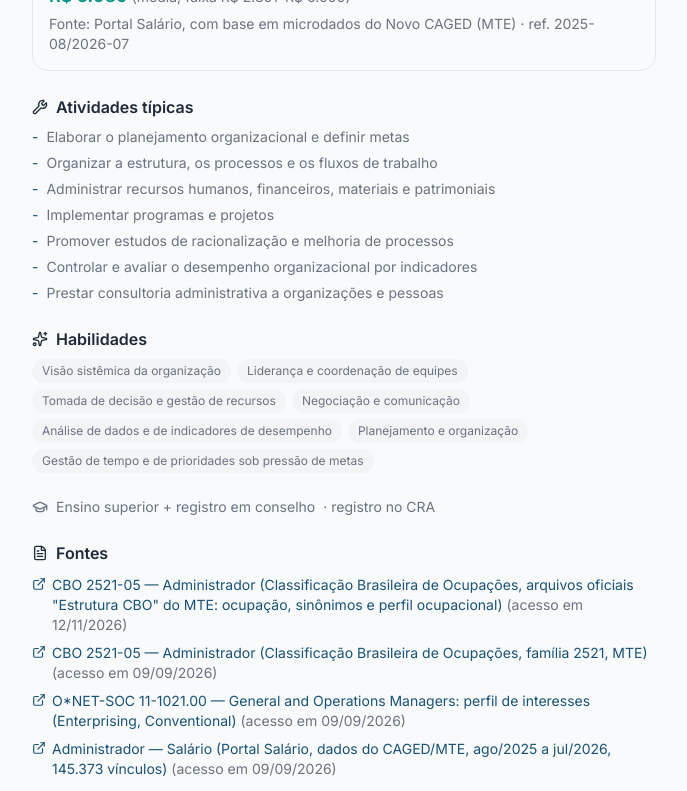
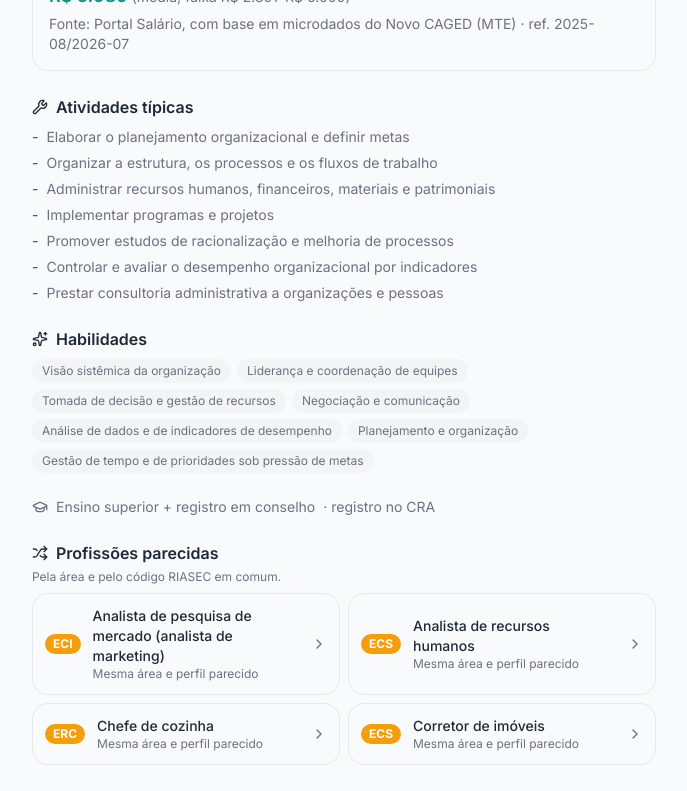
Before and after one commit to SaraCastilhos/INOVA, a Next.js app: page /profissoes/administrador in a window 1280 px wide. Shown: the part 416-1207 px from the top of the page, without its empty margins (296-983 px from the left). Built offline with nearby package versions, Linux system fonts and the light colour scheme; no server answers.

Commit message:
feat(guia): profissoes parecidas na pagina de cada profissao
Sugere ate 4 profissoes pela mesma area e pelo codigo RIASEC em comum
(exige ao menos uma letra em comum), mostrando o motivo de cada uma.

```diff
--- a/app/profissoes/[slug]/page.tsx
+++ b/app/profissoes/[slug]/page.tsx
@@ -10,8 +10,11 @@ import {
   CalendarClock,
   GraduationCap,
   ExternalLink,
+  Shuffle,
+  ChevronRight,
 } from 'lucide-react'
 import { PROFISSOES } from '@/lib/guia'
+import { profissoesParecidas, type MotivoParecida } from '@/lib/professions'
 import { RIASEC_INFO, FORMACAO_LABELS } from '@/lib/types'
 import { fmtBRL, fmtData } from '@/lib/format'
 
@@ -21,6 +24,12 @@ import { fmtBRL, fmtData } from '@/lib/format'
 // original pedia: guia de profissões com leitura pública.
 
 type Params = Promise<{ slug: string }>
+
+const MOTIVO_LABEL: Record<MotivoParecida, string> = {
+  'area-e-perfil': 'Mesma área e perfil parecido',
+  area: 'Mesma área',
+  perfil: 'Perfil RIASEC parecido',
+}
 
 function getProfissao(slug: string) {
   return PROFISSOES.find((p) => p.slug === slug)
@@ -44,6 +53,7 @@ export default async function ProfissaoDetalhePage({ params }: { params: Params
   const { slug } = await params
   const profissao = getProfissao(slug)
   if (!profissao) notFound()
+  const parecidas = profissoesParecidas(profissao)
 
   return (
     <div className="min-h-screen flex flex-col bg-background">
@@ -132,6 +142,40 @@ export default async function ProfissaoDetalhePage({ params }: { params: Params
           )}
         </div>
 
+        {parecidas.length > 0 && (
+          <div>
+            <h2 className="flex items-center gap-2 text-base font-semibold text-foreground mb-1">
+              <Shuffle className="h-4 w-4" /> Profissões parecidas
+            </h2>
+            <p className="text-xs text-muted-foreground mb-2">
+              Pela área e pelo código RIASEC em comum.
+            </p>
+            <ul className="grid gap-2 sm:grid-cols-2">
+              {parecidas.map(({ profissao: p, motivo }) => (
+                <li key={p.slug}>
+                  <Link
+                    href={`/profissoes/${p.slug}`}
+                    className="flex h-full items-center gap-3 rounded-xl border border-border p-3 hover:bg-muted transition-colors"
+                  >
+                    <span
+                      className="shrink-0 px-2 py-0.5 rounded-full text-xs font-bold text-white"
+                      style={{ backgroundColor: RIASEC_INFO[p.riasec_primary].cor }}
+                      title={`Perfil RIASEC: ${p.riasec_code}`}
+                    >
+                      {p.riasec_code}
+                    </span>
+                    <span className="min-w-0 flex-1">
+                      <span className="block text-sm font-medium text-foreground">{p.nome}</span>
+                      <span className="block text-xs text-muted-foreground">{MOTIVO_LABEL[motivo]}</span>
+                    </span>
+                    <ChevronRight className="h-4 w-4 shrink-0 text-muted-foreground" />
+                  </Link>
+                </li>
+              ))}
+            </ul>
+          </div>
+        )}
+
         <div>
           <h2 className="flex items-center gap-2 text-base font-semibold text-foreground mb-2">
             <FileText className="h-4 w-4" /> Fontes
--- a/lib/professions.ts
+++ b/lib/professions.ts
@@ -24,6 +24,45 @@ export const guiaAtualizadoEm: string | null = PROFISSOES.reduce<string | null>(
   null,
 )
 
+// "Profissões parecidas" da página de cada profissão. Regra simples e
+// explicável, só com dados que a ficha já tem (sem campo novo):
+//   +2 se é da mesma área
+//   +1 por letra do código RIASEC em comum (0 a 3)
+//   +1 se o tipo principal (1ª letra) é o mesmo
+// Só entra quem divide a área ou o tipo principal E tem ao menos uma letra
+// RIASEC em comum (sem isso, a área sozinha puxava profissões de perfil
+// oposto, ex.: cuidador de idosos SCR → advogado ECI). Empate em ordem
+// alfabética. O motivo vai junto para a tela mostrar por que apareceu.
+export type MotivoParecida = 'area-e-perfil' | 'area' | 'perfil'
+
+export function profissoesParecidas(alvo: Profissao, limite = 4) {
+  const letrasAlvo = [...alvo.riasec_code]
+
+  return PROFISSOES.filter((p) => p.slug !== alvo.slug)
+    .map((p) => {
+      const mesmaArea = p.area === alvo.area
+      const mesmoTipo = p.riasec_primary === alvo.riasec_primary
+      const emComum = [...p.riasec_code].filter((l) => letrasAlvo.includes(l)).length
+      const pontos = (mesmaArea ? 2 : 0) + emComum + (mesmoTipo ? 1 : 0)
+      const motivo: MotivoParecida | null =
+        emComum === 0
+          ? null
+          : mesmaArea && mesmoTipo
+            ? 'area-e-perfil'
+            : mesmaArea
+              ? 'area'
+              : mesmoTipo
+                ? 'perfil'
+                : null
+      return { profissao: p, pontos, motivo }
+    })
+    .filter((c): c is { profissao: Profissao; pontos: number; motivo: MotivoParecida } => c.motivo !== null)
+    .sort(
+      (a, b) => b.pontos - a.pontos || a.profissao.nome.localeCompare(b.profissao.nome, 'pt-BR'),
+    )
+    .slice(0, limite)
+}
+
 // Sugestões do resultado do teste (RF03). Para cada um dos três tipos
 // predominantes, as profissões cujo tipo principal (1ª letra do código O*NET)
 // é aquele tipo. Dentro do tipo vêm antes as que têm mais letras do código em
```
